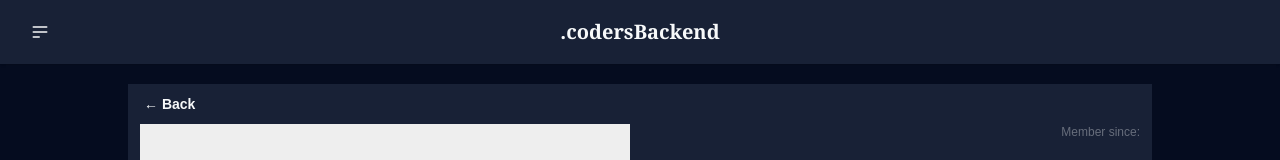
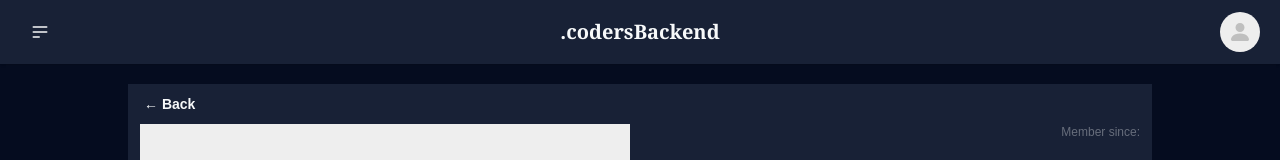
Before and after one commit to Finn1962/blog-api-author-frontend, a React (Vite) app: page /profile in a window 1280 px wide. Shown: the top 160 px of the page. Built offline with nearby package versions, Linux system fonts and the light colour scheme; no server answers; a web font is replaced by a local one.

Commit message:
added profile avatar to navbar

```diff
--- a/src/components/Menu.jsx
+++ b/src/components/Menu.jsx
@@ -81,11 +81,22 @@ function Menu() {
                 className="btn btn-ghost btn-circle avatar"
               >
                 <div className="w-10 rounded-full">
-                  {profile && (
+                  {profile?.profile_image_url ? (
                     <img
                       alt="Tailwind CSS Navbar component"
                       src={profile?.profile_image_url}
                     />
+                  ) : (
+                    <div className="h-full bg-accent p-2">
+                      <svg
+                        xmlns="http://www.w3.org/2000/svg"
+                        fill="currentColor"
+                        className="bi bi-person-fill h-full invert opacity-20"
+                        viewBox="0 0 16 16"
+                      >
+                        <path d="M3 14s-1 0-1-1 1-4 6-4 6 3 6 4-1 1-1 1zm5-6a3 3 0 1 0 0-6 3 3 0 0 0 0 6" />
+                      </svg>
+                    </div>
                   )}
                 </div>
               </div>
```
